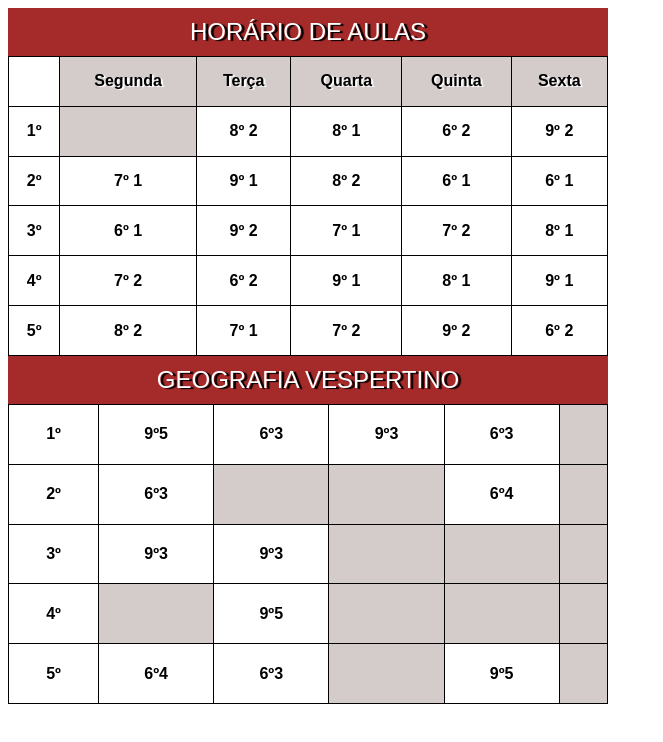
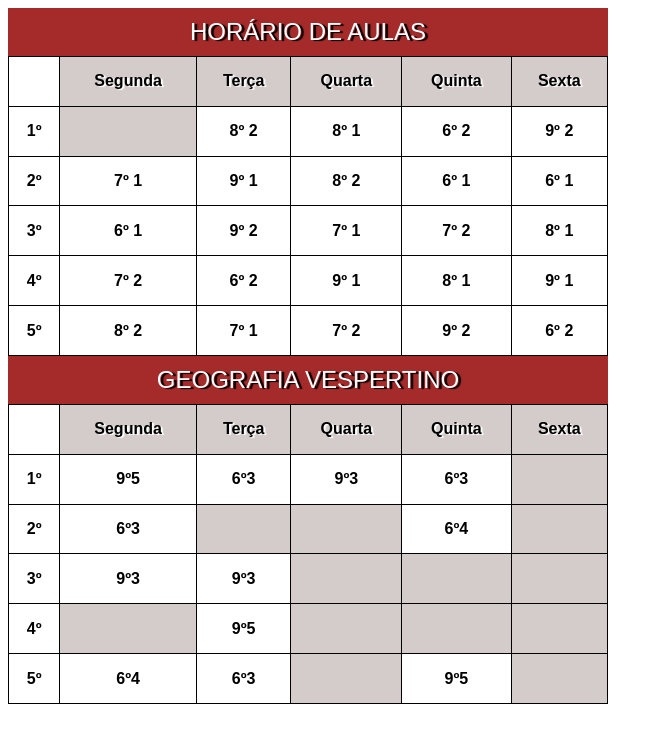
Before and after one commit to HELVIOSOUZA/tabela, a plain HTML site: page index.html in a window 1280 px wide. Shown: the whole page, without its empty margins (0-663 px from the left). Drawn offline with Linux system fonts and the light colour scheme.

Commit message:
Nova mudança

```diff
--- a/index.html
+++ b/index.html
@@ -117,6 +117,14 @@
         </tr>-->
         <table>
             <caption class="captiona">GEOGRAFIA VESPERTINO</caption>
+            <tr>
+                <td></td>
+                <th id="shadow" class="cor2">Segunda</th>
+                <th id="shadow" class="cor2">Terça</th>
+                <th id="shadow" class="cor2">Quarta</th>
+                <th id="shadow" class="cor2">Quinta</th>
+                <th id="shadow" class="cor2">Sexta</th>
+            </tr>
         <tr>
             <td>1º</td>
             <td>9º5</td>
```
